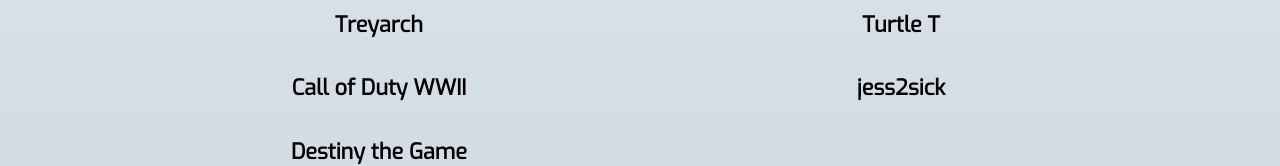
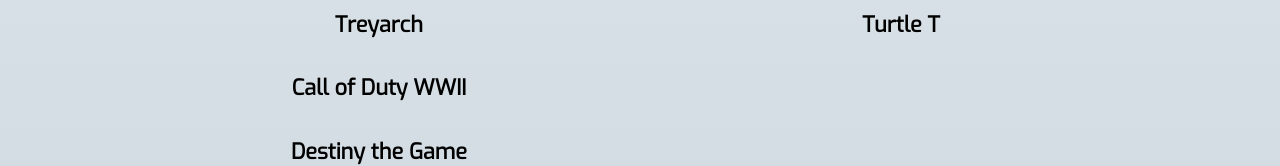
Before and after one commit to kangpeter5/mysite-gatsby, a Gatsby site: page /work in a window 1280 px wide. Shown: the part 514-680 px from the top of the page. Built offline with nearby package versions, Linux system fonts and the light colour scheme; Gatsby itself is replaced by a stand-in of ours.

Commit message:
Update work

```diff
--- a/src/pages/work.js
+++ b/src/pages/work.js
@@ -119,8 +119,6 @@
                 <WorkContainer href="http://www.operandirecords.com/">Operandi Records</WorkContainer>
 
                 <WorkContainer href="http://www.whatsupturtle.com/">Turtle T</WorkContainer>
-
-                <WorkContainer href="http://www.jess2sick.com/">jess2sick</WorkContainer>
             </div>
         </div>
 
```
